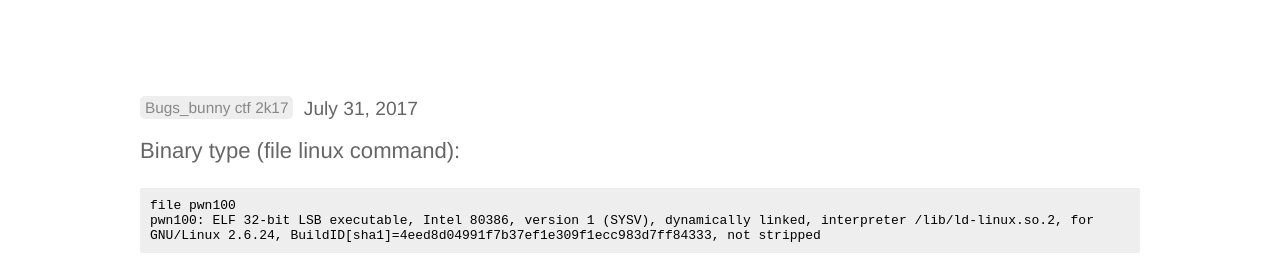
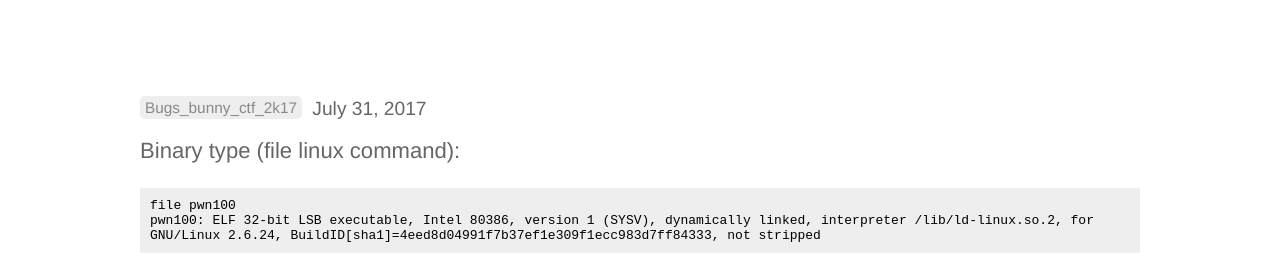
Before and after one commit to sw1ss/sw1ss.github.io, a Jekyll site: the page built from _posts/2017-07-31-bugs_bunny_ctf_2k17-pwn100.md, in a window 1280 px wide and 900 px high. Shown: the part 451-731 px from the top of the window. Built offline with Jekyll 4.4.1, drawn with Linux system fonts in a browser that asks for light colours; nearby versions of some CDN libraries.

Commit message:
writeup correction

```diff
--- a/_posts/2017-07-31-bugs_bunny_ctf_2k17-pwn100.md
+++ b/_posts/2017-07-31-bugs_bunny_ctf_2k17-pwn100.md
@@ -1,6 +1,6 @@
 ---
 title: pwn100
-category: bugs_bunny ctf 2k17
+category: bugs_bunny_ctf_2k17
 author_member: muffinx
 show_comments: false
 ---
```
